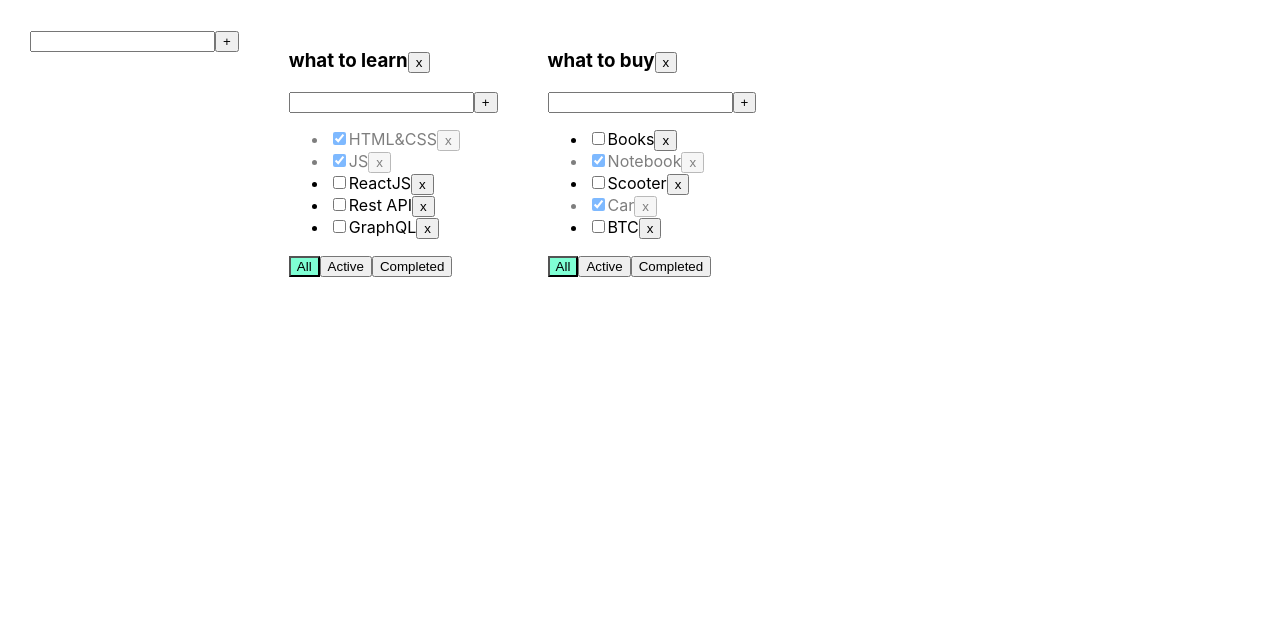
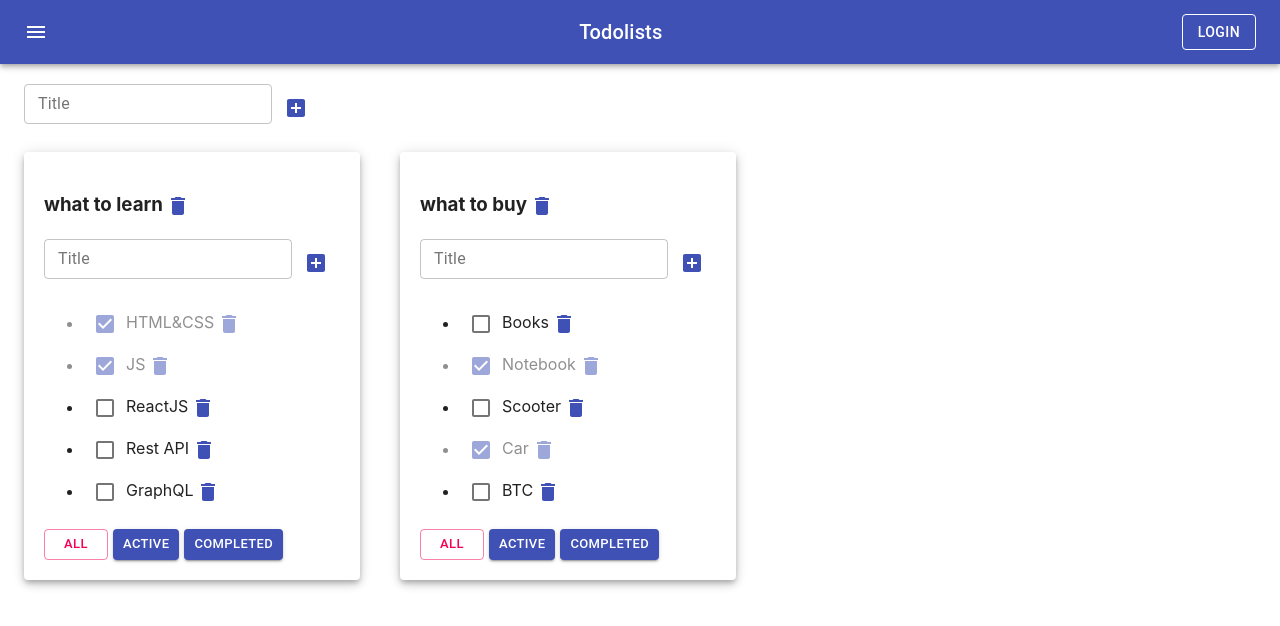
Before and after one commit to MitPalVach/todo, a React (Create React App) app: page / in a window 1280 px wide. Shown: the top 626 px of the page. Built offline with nearby package versions, Linux system fonts and the light colour scheme.

Commit message:
7 lesson

```diff
--- a/package.json
+++ b/package.json
@@ -3,6 +3,8 @@
   "version": "0.1.0",
   "private": true,
   "dependencies": {
+    "@material-ui/core": "^4.12.1",
+    "@material-ui/icons": "^4.11.2",
     "@testing-library/jest-dom": "^4.2.4",
     "@testing-library/react": "^9.3.2",
     "@testing-library/user-event": "^7.1.2",
--- a/src/App.css
+++ b/src/App.css
@@ -1,24 +1,3 @@
-.App {
-  padding: 30px;
-  display: flex;
-}
-
-.App > div {
-  margin-right: 50px;
-}
-
-.error {
-  border: red 4px solid;
-}
-
-.error-message {
-  color: red;
-}
-
-.active-filter {
-  background-color: aquamarine;
-}
-
 .is-done {
   opacity: 0.5;
 }
--- a/src/App.tsx
+++ b/src/App.tsx
@@ -3,6 +3,8 @@
 import {TaskType, Todolist} from './Components/Todolist/Todolist'
 import {v1} from 'uuid';
 import AddItemForm from "./Components/AddItemForm/AddItemForm";
+import {AppBar, Button, Container, Grid, IconButton, Paper, Toolbar, Typography} from "@material-ui/core";
+import {Menu} from "@material-ui/icons";
 
 
 export type FilterValuesType = "all" | "active" | "completed";
@@ -106,6 +108,8 @@
         }
 
         return (
+            <Grid item key={tl.id}>
+            <Paper style={{padding: '20px'}} elevation={5}>
                 <Todolist
                     todolistID={tl.id}
                     filter={tl.filter}
@@ -119,12 +123,34 @@
                     changeTaskTitle={changeTaskTitle}
                     changeTodolistTitle={changeTodolistTitle}
                 />
+            </Paper>
+            </Grid>
         )
     })
+    // GUI
     return (
         <div className="App">
+            <AppBar position="static">
+                <Toolbar style={{justifyContent: 'space-between'}}>
+                    <IconButton edge="start" color="inherit" aria-label="menu">
+                        <Menu/>
+                    </IconButton>
+                    <Typography variant="h6">
+                        Todolists
+                    </Typography>
+                    <Button
+                        variant={'outlined'}
+                        color="inherit">Login</Button>
+                </Toolbar>
+            </AppBar>
+            <Container fixed>
+                <Grid container style={{padding: '20px 0'}}>
                     <AddItemForm addItem={addTodolist}/>
+                </Grid>
+                <Grid container spacing={5}>
                     {todolistsComponents}
+                </Grid>
+            </Container>
         </div>
     )
 }
--- a/src/Components/AddItemForm/AddItemForm.tsx
+++ b/src/Components/AddItemForm/AddItemForm.tsx
@@ -1,4 +1,6 @@
 import React, {ChangeEvent, KeyboardEvent, useState} from 'react';
+import {IconButton, TextField} from "@material-ui/core";
+import {AddBox} from "@material-ui/icons";
 
 
 type AddItemFormType = {
@@ -27,16 +29,25 @@
         }
         setTitle('')
     }
-
+// Инпут нового тудулиста и новых тасок
     return (
         <div>
-            <input value={title}
-                   onChange={onChangeHandler}
-                   onKeyPress={onKeyPressHandler}
-                   className={error ? 'error' : ''}
-            />
-            <button onClick={addItem}>+</button>
-            {error && <div style={{color: 'red'}}>{errorMessage}</div>}
+            <TextField
+                value={title}
+                label='Title'
+                onChange={onChangeHandler}
+                onKeyPress={onKeyPressHandler}
+                size={"small"}
+                variant={'outlined'}
+                error={error}
+                helperText={error && errorMessage}
+                />
+            {/*Кнопки добавление нового тудулиста и новых тасок*/}
+            <IconButton
+                color={'primary'}
+                onClick={addItem}>
+                <AddBox />
+            </IconButton>
         </div>
     );
 };
--- a/src/Components/EditableSpan/EditableSpan.tsx
+++ b/src/Components/EditableSpan/EditableSpan.tsx
@@ -1,4 +1,5 @@
 import React, {ChangeEvent, useState} from 'react';
+import {TextField} from "@material-ui/core";
 
 
 type EditableSpanType = {
@@ -18,17 +19,17 @@
     const onChangeHandler = (e: ChangeEvent<HTMLInputElement>) => {
         setTitle(e.currentTarget.value)
     }
-
+// Возможность изменить название тасок и тудулистов
     return (
-        editMode ?
-            <input value={title}
-                   onBlur={offEditMode}
-                   autoFocus
-                   onChange={onChangeHandler}
-            />
-            : <span onDoubleClick={onEditMode}
-            >{props.title}</span>
-    );
+        editMode ? (
+                <TextField
+                    autoFocus
+                    value={title}
+                    onBlur={offEditMode}
+                    onChange={onChangeHandler}
+                />)
+            : (<span onDoubleClick={onEditMode}>{props.title}</span>)
+    )
 };
 
 export default EditableSpan;
--- a/src/Components/Todolist/Todolist.tsx
+++ b/src/Components/Todolist/Todolist.tsx
@@ -2,6 +2,8 @@
 import {FilterValuesType} from "../../App";
 import AddItemForm from "../AddItemForm/AddItemForm";
 import EditableSpan from "../EditableSpan/EditableSpan";
+import {Button, Checkbox, IconButton} from "@material-ui/core";
+import {Delete} from "@material-ui/icons";
 
 
 export type TaskType = {
@@ -34,14 +36,21 @@
     }
     const changeTodolistTitle = (title: string) => props.changeTodolistTitle(title, props.todolistID)
 
-
     return <div>
+        {/* Загаловки тудулистов*/}
         <h3>
             <EditableSpan title={props.title} changeTitle={changeTodolistTitle}/>
-            <button onClick={onClickRemoveTodolist}>x
-            </button>
+            <IconButton
+                onClick={onClickRemoveTodolist}
+                color={'primary'}
+                size={'small'}
+            ><Delete/>
+            </IconButton>
         </h3>
+
+        {/*Инпут ввода новой таски*/}
         <AddItemForm addItem={addTask}/>
+        {/*Имеющиеся таски*/}
         <ul>
             {
                 props.tasks.map(t => {
@@ -52,23 +61,41 @@
                         props.changeTaskTitle(t.id, title, props.todolistID)
                     }
                     return <li key={t.id} className={t.isDone ? 'is-done' : ''}>
-                        <input type="checkbox" checked={t.isDone} onChange={onChangeTaskStatusHandler}/>
+                        <Checkbox
+                            checked={t.isDone}
+                            color={'primary'}
+                            onChange={onChangeTaskStatusHandler}
+                        />
+
                         <EditableSpan title={t.title} changeTitle={changeTaskTitleHandler}/>
-                        <button onClick={onClickHandler}>x</button>
+                        <IconButton
+                            onClick={onClickHandler}
+                            color={'primary'}
+                            size={'small'}
+                        ><Delete/>
+                        </IconButton>
                     </li>
                 })
             }
         </ul>
+        {/*Кнопки статуса активности тасок*/}
         <div>
-            <button className={props.filter === 'all' ? 'active-filter' : ''}
-                    onClick={onFilterClickHandler('all')}>All
-            </button>
-            <button className={props.filter === 'active' ? 'active-filter' : ''}
-                    onClick={onFilterClickHandler('active')}>Active
-            </button>
-            <button className={props.filter === 'completed' ? 'active-filter' : ''}
-                    onClick={onFilterClickHandler('completed')}>Completed
-            </button>
+            <Button
+                size={'small'}
+                variant={props.filter === 'all' ? 'outlined' : 'contained'}
+                color={props.filter === 'all' ? 'secondary' : 'primary'}
+                onClick={onFilterClickHandler('all')}>All</Button>
+            <Button
+                style={{'margin': '0 5px'}}
+                size={'small'}
+                variant={props.filter === 'active' ? 'outlined' : 'contained'}
+                color={props.filter === 'active' ? 'secondary' : 'primary'}
+                onClick={onFilterClickHandler('active')}>Active</Button>
+            <Button
+                size={'small'}
+                variant={props.filter === 'completed' ? 'outlined' : 'contained'}
+                color={props.filter === 'completed' ? 'secondary' : 'primary'}
+                onClick={onFilterClickHandler('completed')}>Completed</Button>
         </div>
     </div>
 }
```
Also changed, not shown: 1 other file (tests, documents, lock files or other folders). Lines whose indentation alone changed are shown as unchanged.
